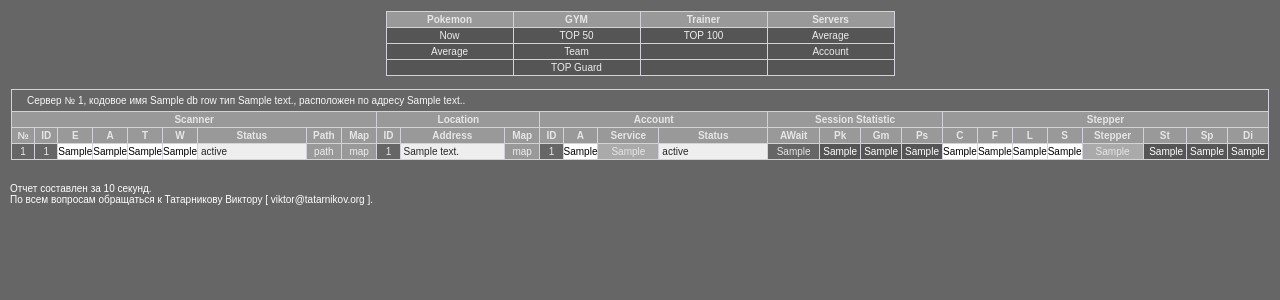
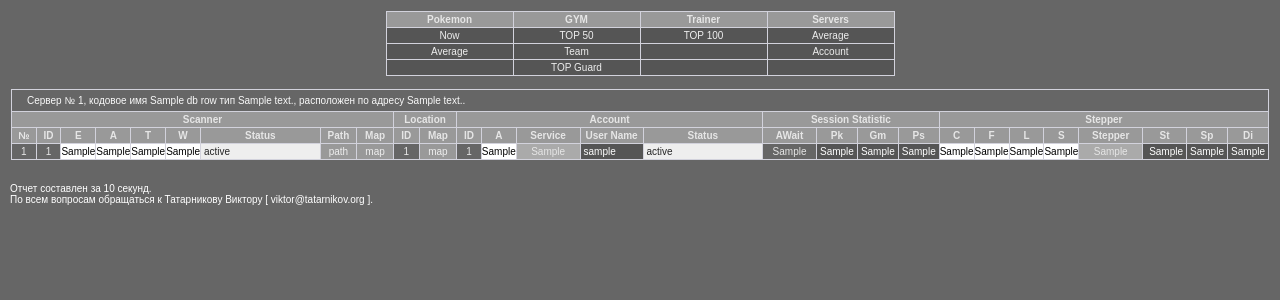
Before and after one commit to MaxOnNet/PokeStats, a Python web app: template templates/report_server_average.html in a window 1280 px wide. Shown: the top 300 px of the page. Run offline with Jinja, Linux system fonts and the light colour scheme; the template is opened without the code that fills it: most values are stand-ins (such as "Sample title", 1, 10 or a date in 2020).

Commit message:
Update Servser average report

```diff
--- a/templates/report_server_average.html
+++ b/templates/report_server_average.html
@@ -17,8 +17,8 @@
                         </tr>
                         <tr class="clsHeader">
                             <td class="clsHeader" rowspan="1" colspan="9">Scanner</td>
-                            <td class="clsHeader" rowspan="1" colspan="3">Location</td>
-                            <td class="clsHeader" rowspan="1" colspan="4">Account</td>
+                            <td class="clsHeader" rowspan="1" colspan="2">Location</td>
+                            <td class="clsHeader" rowspan="1" colspan="5">Account</td>
                             <td class="clsHeader" rowspan="1" colspan="4">Session Statistic</td>
                             <td class="clsHeader" rowspan="1" colspan="8">Stepper</td>
                         </tr>
@@ -34,12 +34,13 @@
                             <td class="clsHeader">Map</td>
 
                             <td class="clsHeader">ID</td>
-                            <td class="clsHeader">Address</td>
+                        <!--    <td class="clsHeader">Address</td> -->
                             <td class="clsHeader">Map</td>
 
                             <td class="clsHeader">ID</td>
                             <td class="clsHeaderE">A</td>
                             <td class="clsHeader">Service</td>
+                            <td class="clsHeader">User Name</td>
                             <td class="clsHeader">Status</td>
 
                             <td class="clsHeader">AWait</td>
@@ -70,12 +71,13 @@
                                 <td class="clsBodyRowMap"><a href="/?longitude={{ db_row['s_longitude'] }}&latitude={{ db_row['s_latitude'] }}">map</a></td>
 
                                 <td class="clsBodyRowId">{{ db_row["sl_id"] }}</td>
-                                <td class="clsBodyRowAddress">{{ db_row["sl_address"] }}</td>
+                            <!--    <td class="clsBodyRowAddress">{{ db_row["sl_address"] }}</td> -->
                                 <td class="clsBodyRowMap"><a href="/?filterScaneer={{ db_row['s_id'] }}&longitude={{ db_row['sl_longitude'] }}&latitude={{ db_row['sl_latitude'] }}">map</a></td>
 
                                 <td class="clsBodyRowId">{{ db_row["sa_id"] }}</td>
                                 <td class="clsBodyRowEnabled clsBodyRowEnabled_{{ db_row['sa_active'] }}">{{ db_row["sa_active"] }}</td>
                                 <td class="clsBodyRowName">{{ db_row["sa_service"] }}</td>
+                                <td class="clsBodyRowTrainerName">{{ db_row["sa_username"] }}</td>
                                 <td class="clsBodyRowStatusStr">{{ db_row["sa_state"] }}</td>
 
                                 <td class="clsBodyRowAWait">{{ db_row["ss_await"] }}</td>
```
